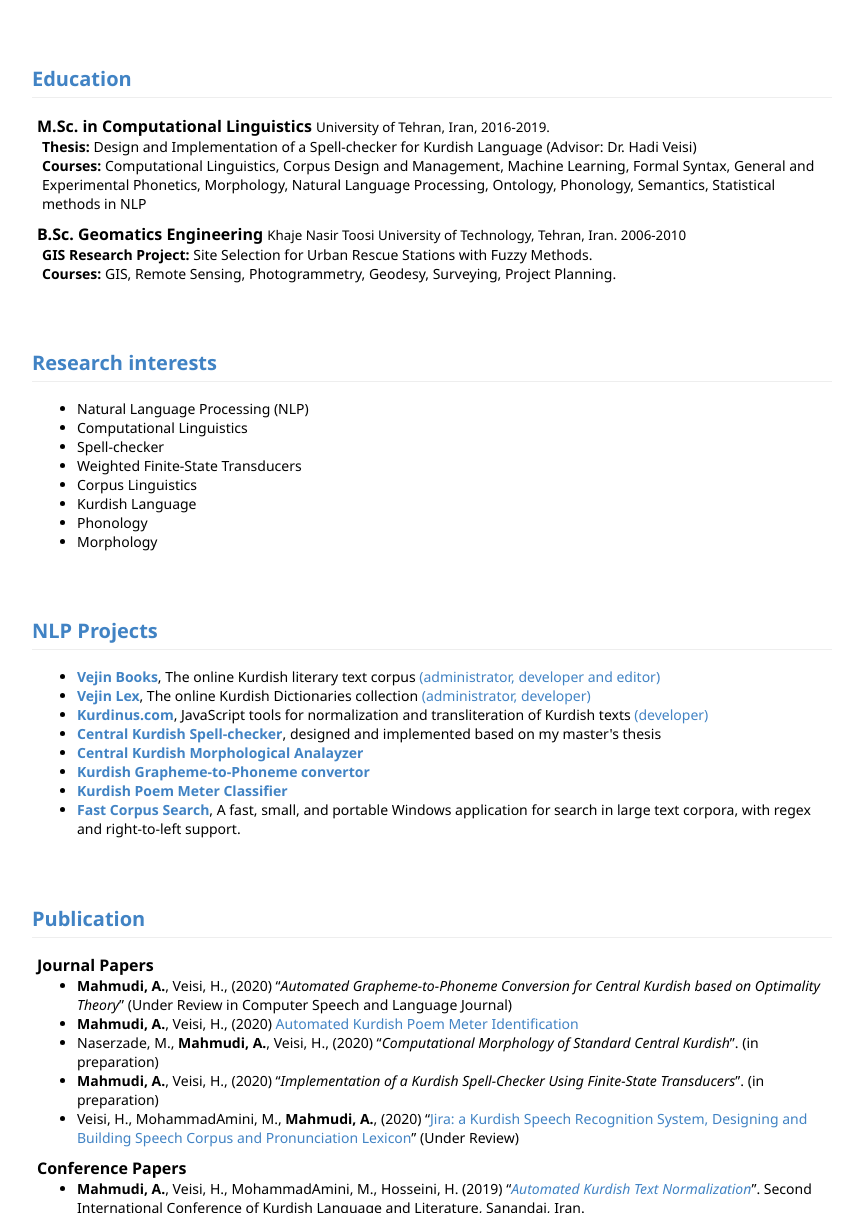
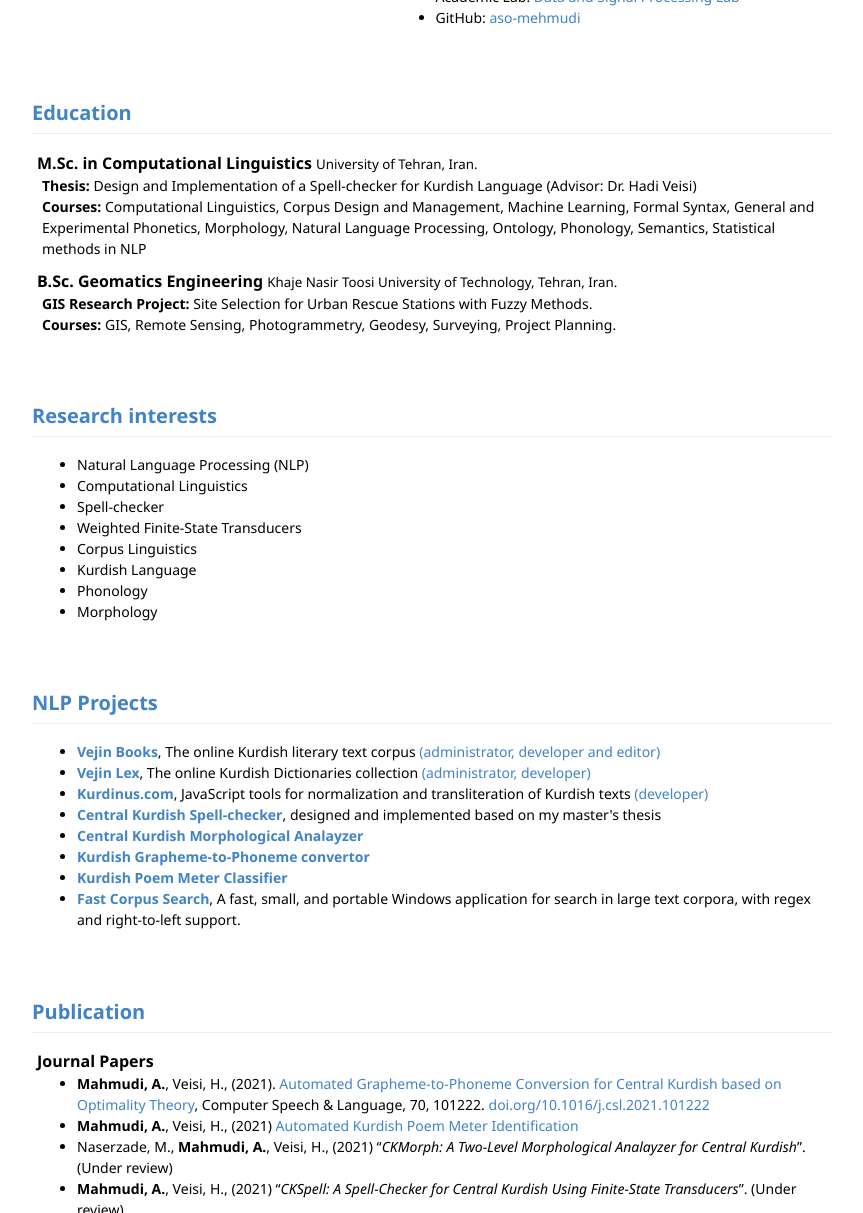
Before and after one commit to aso-mehmudi/aso-mehmudi.github.io, a plain HTML site: page index.html in a window 1280 px wide. Shown: the part 384-1597 px from the top of the page, without its empty margins (208-1071 px from the left). Drawn offline with nearby package versions, Linux system fonts and the light colour scheme.

Commit message:
2021-06-13

```diff
--- a/index.html
+++ b/index.html
@@ -39,21 +39,22 @@
 			<ul>
 				<li>Email: <a href="mailto:aso.mehmudi@gmail.com">aso.mehmudi@gmail.com</a></li>
 				<li>Email: <a href="mailto:aso.mahmudi@ut.ac.ir">aso.mahmudi@ut.ac.ir</a></li>
-				<li>GitHub: <a href="https://github.com/aso-mehmudi">aso-mehmudi</a></li>
+				<li>Google Scholar: <a href="https://scholar.google.com/citations?user=sHeSKFIAAAAJ&hl=en">Aso Mahmudi</a></li>
 				<li>ResearchGate: <a href="https://www.researchgate.net/profile/Aso_Mahmudi">Aso Mahmudi</a></li>
 				<li>Academia: <a href="https://tehran.academia.edu/AsoMahmudi">Aso Mahmudi</a></li>
 				<li>Academic Lab: <a href="https://dsp.ut.ac.ir/en/?page_id=88">Data and Signal Processing Lab</a></li>
+				<li>GitHub: <a href="https://github.com/aso-mehmudi">aso-mehmudi</a></li>
 			</ul>
 		</di>
 	</div>
 
 <h2 id="education">Education</h2>
-<h3>M.Sc. in Computational Linguistics <small>University of Tehran, Iran, 2016-2019.</small></h3>
+<h3>M.Sc. in Computational Linguistics <small>University of Tehran, Iran.</small></h3>
 <p><b>Thesis:</b> Design and Implementation of a Spell-checker for Kurdish Language (Advisor: Dr. Hadi Veisi)</p>
 <p><b>Courses:</b> Computational Linguistics, Corpus Design and Management, Machine Learning, Formal Syntax,
 	General and Experimental Phonetics, Morphology, Natural Language Processing, Ontology, Phonology, Semantics,
 	Statistical methods in NLP</p>
-<h3>B.Sc. Geomatics Engineering <small>Khaje Nasir Toosi University of Technology, Tehran, Iran. 2006-2010</small></h3>
+<h3>B.Sc. Geomatics Engineering <small>Khaje Nasir Toosi University of Technology, Tehran, Iran.</small></h3>
 <p><b>GIS Research Project:</b> Site Selection for Urban Rescue Stations with Fuzzy Methods.</p>
 <p><b>Courses:</b> GIS, Remote Sensing, Photogrammetry, Geodesy, Surveying, Project Planning.</p>
 
@@ -84,10 +85,10 @@
 <h2 id="publication">Publication</h2>
 <h3>Journal Papers</h3>
 <ul>
-	<li><b>Mahmudi, A.</b>, Veisi, H., (2020) “<i>Automated Grapheme-to-Phoneme Conversion for Central Kurdish based on Optimality Theory</i>” (Under Review in Computer Speech and Language Journal)</li>
-	<li><b>Mahmudi, A.</b>, Veisi, H., (2020) <a href="https://arxiv.org/pdf/2102.12109">Automated Kurdish Poem Meter Identification</a></li>
-	<li>Naserzade, M., <b>Mahmudi, A.</b>, Veisi, H., (2020) “<i>Computational Morphology of Standard Central Kurdish</i>”. (in preparation)</li>
-	<li><b>Mahmudi, A.</b>, Veisi, H., (2020) “<i>Implementation of a Kurdish Spell-Checker Using Finite-State Transducers</i>”. (in preparation)</li>
+	<li><b>Mahmudi, A.</b>, Veisi, H., (2021). <a href="https://www.sciencedirect.com/science/article/abs/pii/S0885230821000292">Automated Grapheme-to-Phoneme Conversion for Central Kurdish based on Optimality Theory</a>, Computer Speech & Language, 70, 101222. <a href="https://doi.org/10.1016/j.csl.2021.101222">doi.org/10.1016/j.csl.2021.101222</a></li>
+	<li><b>Mahmudi, A.</b>, Veisi, H., (2021) <a href="https://arxiv.org/pdf/2102.12109">Automated Kurdish Poem Meter Identification</a></li>
+	<li>Naserzade, M., <b>Mahmudi, A.</b>, Veisi, H., (2021) “<i>CKMorph: A Two-Level Morphological Analayzer for Central Kurdish</i>”. (Under review)</li>
+	<li><b>Mahmudi, A.</b>, Veisi, H., (2021) “<i>CKSpell: A Spell-Checker for Central Kurdish Using Finite-State Transducers</i>”. (Under review)</li>
 	<li>Veisi, H., MohammadAmini, M., <b>Mahmudi, A.</b>, (2020) “<a href="https://arxiv.org/pdf/2102.07412">Jira: a Kurdish Speech Recognition System, Designing and Building Speech Corpus and Pronunciation Lexicon</a>” (Under Review)</li>
 </ul>
 <h3>Conference Papers</h3>
--- a/style.css
+++ b/style.css
@@ -7,6 +7,7 @@ body {
 	font-family: Segoe UI, Tahoma;
 	max-width: 800px;
 	margin: auto;
+	line-height: 1.5;
 }
 a {
 	text-decoration: none;
```
